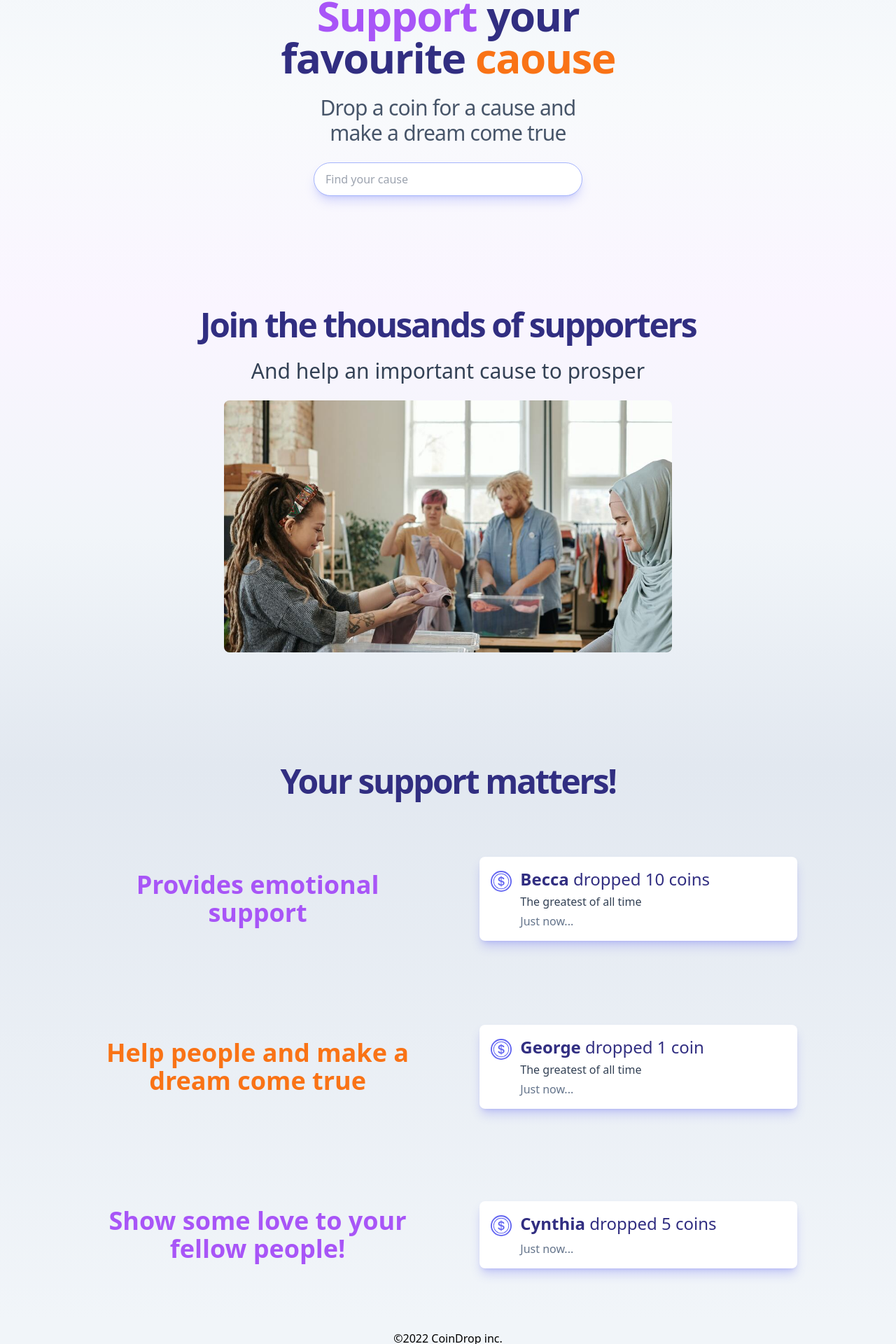
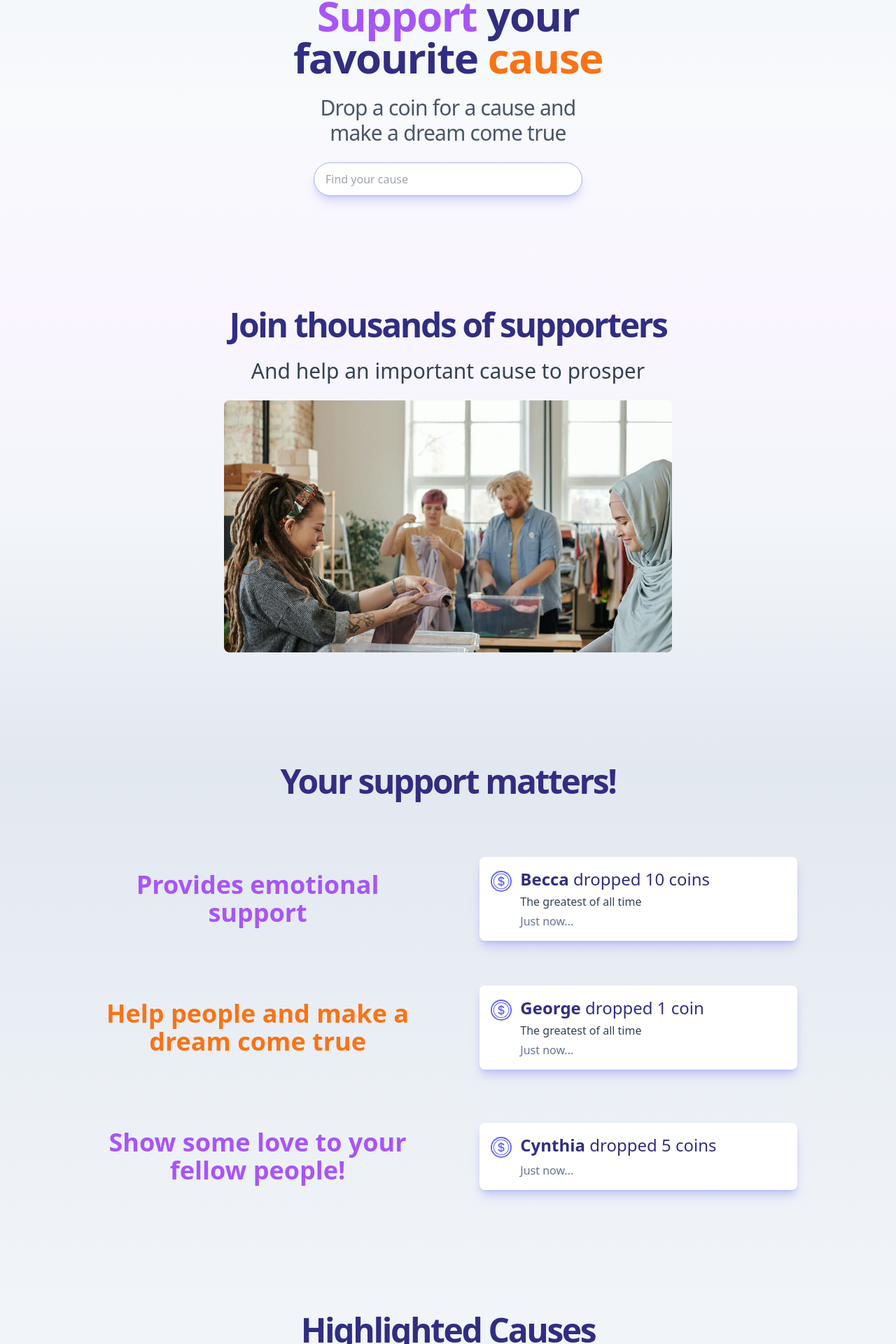
Before and after one commit to CodecoolGlobal/el-proyecte-grande-sprint-1-java-tamasstephen, a React (Create React App) app in the folder frontend/: page / in a window 1280 px wide. Shown: the part 200-2120 px from the top of the page at 70% size. Built offline with nearby package versions, Linux system fonts and the light colour scheme; no server answers.

Commit message:
chore: Add fetch to landing

```diff
--- a/frontend/src/components/landing/Hero.jsx
+++ b/frontend/src/components/landing/Hero.jsx
@@ -6,7 +6,7 @@ const Hero = () => {
       <h1 className="text-center text-4xl font-bold tracking-tight md:text-5xl lg:text-6xl">
         <span className="text-purple-500">Support</span> your
         <br />
-        favourite <span className="text-orange-500">caouse</span>
+        favourite <span className="text-orange-500">cause</span>
       </h1>
       <p className="text-center text-xl tracking-tight pb-4 pt-4 md:text-3xl md:pt-6 md:pb-6  text-slate-600">
         Drop a coin for a cause and
--- /dev/null
+++ b/frontend/src/components/landing/Highlighted.jsx
@@ -0,0 +1,21 @@
+import React, { useEffect, useState } from "react";
+import Cause from "../model/Cause";
+import Headline from "../Headline";
+
+const Highlighted = () => {
+  const [causes, setCause] = useState([]);
+  useEffect(() => {
+    const fetchCauses = async () => {
+      const result = await fetch("http://localhost:8080/all-creators");
+      return await result.json();
+    };
+    fetchCauses().then((data) => setCause(data));
+  }, []);
+  return (
+    <div className="flex justify-center">
+      <Headline isTitle={false} title="Highlighted Causes" />
+    </div>
+  );
+};
+
+export default Highlighted;
--- a/frontend/src/components/landing/ImageSection.jsx
+++ b/frontend/src/components/landing/ImageSection.jsx
@@ -6,7 +6,7 @@ const ImageSection = () => {
   return (
     <section className="flex justify-center bg-gradient-to-b from-purple-50 via-slate-100 to-slate-200 pb-20 md:pb-30 lg:pb-40">
       <div className="md:w-1/2 flex flex-col items-center px-4 md:px-0">
-        <Headline isTitle={false} title="Join the thousands of supporters" />
+        <Headline isTitle={false} title="Join thousands of supporters" />
         <Lead text="And help an important cause to prosper" />
         <div className="px-8 md:px-0">
           <img
--- a/frontend/src/components/landing/Landing.jsx
+++ b/frontend/src/components/landing/Landing.jsx
@@ -2,6 +2,7 @@ import React from "react";
 import Hero from "./Hero";
 import ImageSection from "./ImageSection";
 import Reasons from "./Reasons";
+import Highlighted from "./Highlighted";
 
 const Landing = () => {
   return (
@@ -9,6 +10,7 @@ const Landing = () => {
       <Hero />
       <ImageSection />
       <Reasons />
+      <Highlighted />
     </>
   );
 };
--- a/frontend/src/components/landing/ReasonBox.jsx
+++ b/frontend/src/components/landing/ReasonBox.jsx
@@ -4,7 +4,7 @@ import Donation from "../model/Donation";
 const ReasonBox = ({ text, donator, comment, amount, position }) => {
   const textColor = position === "even" ? "text-purple-500" : "text-orange-500";
   return (
-    <div className="w-full flex flex-col md:flex-row border-t-2 items-center border-slate-300 py-4 md:py-14 md:border-none">
+    <div className="w-full flex flex-col md:flex-row border-t-2 items-center border-slate-300 pb-8 md:pb-0 md:py-14 md:border-none">
       <div className={" w-full flex justify-center"}>
         <p
           className={
--- a/frontend/src/components/landing/Reasons.jsx
+++ b/frontend/src/components/landing/Reasons.jsx
@@ -4,7 +4,7 @@ import ReasonBox from "./ReasonBox";
 
 const Reasons = () => {
   return (
-    <section className="bg-gradient-to-b from-slate-200 px-4 md:px-0">
+    <section className="bg-gradient-to-b from-slate-200 px-4 md:px-0 pb-20 md:pb-40">
       <div className="flex flex-col items-center">
         <div className="flex justify-center pb-6">
           <Headline isTitle={false} title={"Your support matters!"} />
--- /dev/null
+++ b/frontend/src/components/model/Cause.jsx
@@ -0,0 +1,16 @@
+import React from "react";
+
+const Cause = ({ name, description, category }) => {
+  return (
+    <div>
+      <img src="" alt="" />
+      <div>
+        <h3>{name}</h3>
+        <p>{description}</p>
+        <span>{category}</span>
+      </div>
+    </div>
+  );
+};
+
+export default Cause;
```
